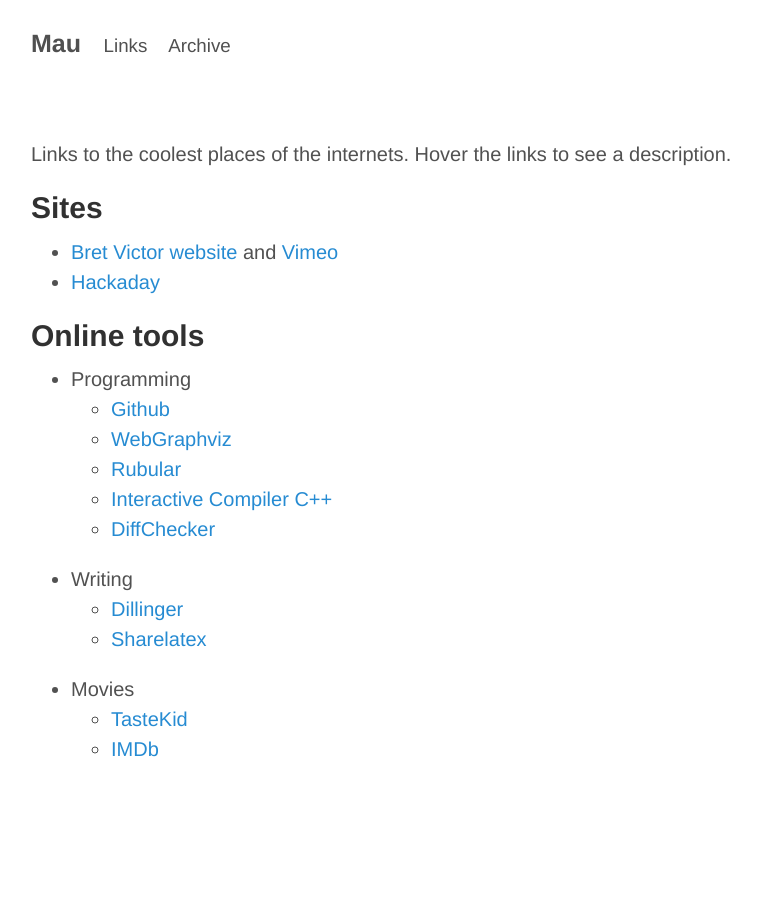
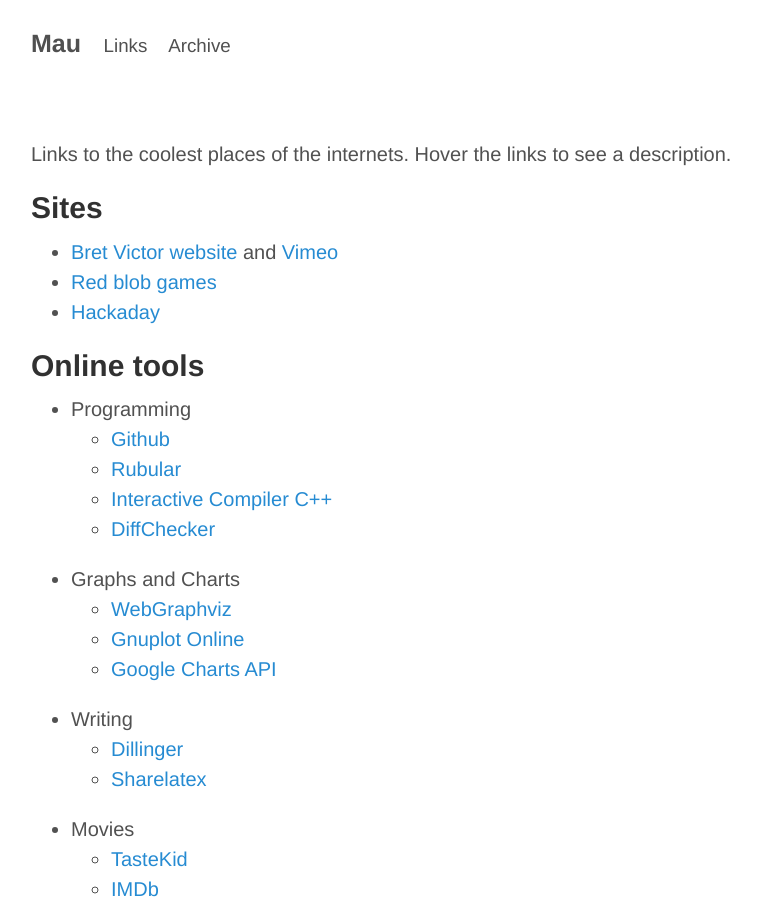
Before and after one commit to Maumagnaguagno/maumagnaguagno.github.io, a Jekyll site: the page built from links.md, in a window 1280 px wide. Shown: the whole page, without its empty margins (229-990 px from the left). Built offline with Jekyll 4.4.1, drawn with Linux system fonts in a browser that asks for light colours; before the commit the page ends 900 px from its top, so only the background shows below that.

Commit message:
Update links

```diff
--- a/links.md
+++ b/links.md
@@ -9,18 +9,22 @@ Hover the links to see a description.
 
 ## Sites
 - [Bret Victor website](http://worrydream.com/ "The future of interface design") and [Vimeo](https://vimeo.com/worrydream "Bret Victor at Vimeo")
+- [Red blob games](http://www.redblobgames.com/ "A* and game development material")
 - [Hackaday](http://hackaday.com "Engineering and maker stuff")
 
 ## Online tools
 - Programming
   - [Github](https://github.com/ "Show your projects to the world")
-  - [WebGraphviz](http://www.webgraphviz.com/ "Write your graphs, let the computer draw it to you")
   - [Rubular](http://rubular.com/ "Regex editor")
   - [Interactive Compiler C++](https://gcc.godbolt.org/ "Online assembler")
   - [DiffChecker](https://www.diffchecker.com/ "Diff in your browser, with colors")
+- Graphs and Charts
+  - [WebGraphviz](http://www.webgraphviz.com/ "Write your graphs, let the computer draw for you")
+  - [Gnuplot Online](http://gnuplot.respawned.com/ "Chart editor")
+  - [Google Charts API](https://developers.google.com/chart/interactive/docs/ "Use javascript to show your datasets")
 - Writing
   - [Dillinger](http://dillinger.io/ "Markdown editor")
-  - [Sharelatex](https://www.sharelatex.com/ "Share your papers with co-workers")
+  - [Sharelatex](https://www.sharelatex.com/ "Share papers with co-workers")
 - Movies
   - [TasteKid](http://www.tastekid.com/ "Recommendation system")
   - [IMDb](http://www.imdb.com/ "That movie with that actor, the same from the other movie")
```
